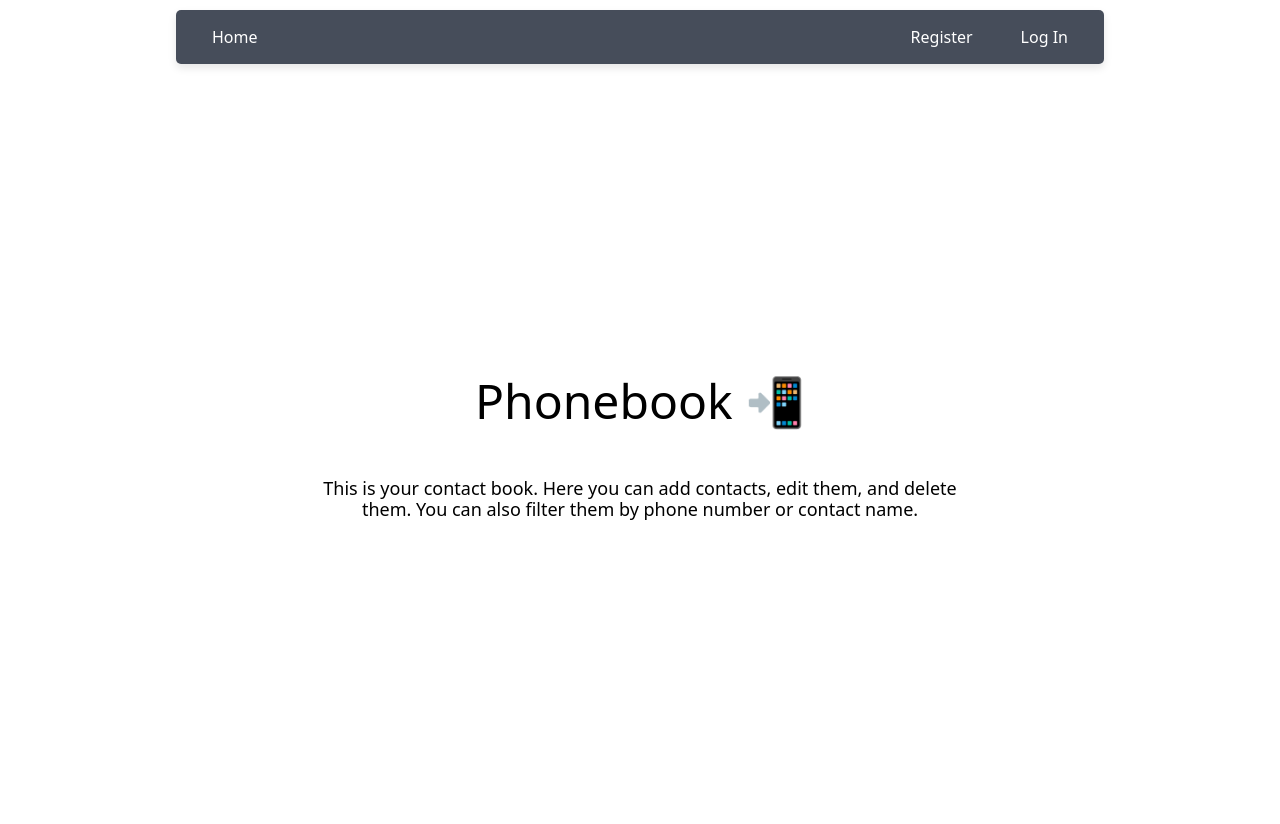
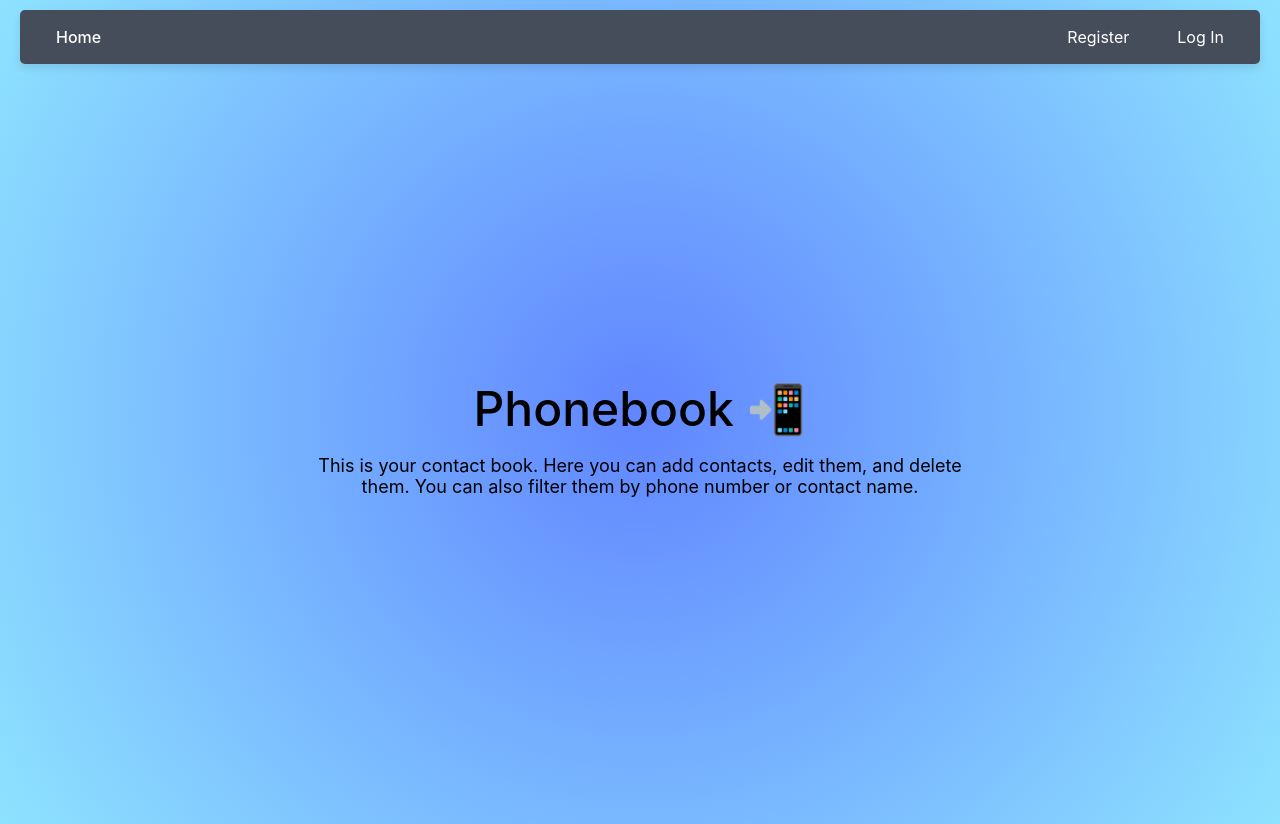
Before and after one commit to KosianenkoMykola/goit-react-hw-08, a React (Vite) app: page / in a window 1280 px wide. Built offline with nearby package versions, Linux system fonts and the light colour scheme.

Commit message:
fixed loader

```diff
--- a/package.json
+++ b/package.json
@@ -21,6 +21,7 @@
     "modern-normalize": "^2.0.0",
     "nanoid": "^5.0.7",
     "react": "^18.2.0",
+    "react-content-loader": "^7.0.2",
     "react-dom": "^18.2.0",
     "react-helmet-async": "^2.0.5",
     "react-hot-toast": "^2.4.1",
@@ -28,6 +29,7 @@
     "react-loader-spinner": "^6.1.6",
     "react-redux": "^9.1.2",
     "react-router-dom": "^6.25.1",
+    "react-spinners": "^0.14.1",
     "redux-persist": "^6.0.0",
     "redux-toolkit": "^1.1.2",
     "yup": "^1.4.0"
--- a/src/components/App/App.jsx
+++ b/src/components/App/App.jsx
@@ -6,6 +6,7 @@ import { PrivateRoute } from '../PrivateRoute';
 import { RestrictedRoute } from '../RestrictedRoute';
 import { refreshUser } from '../../redux/auth/operations';
 import { selectIsRefreshing } from '../../redux/auth/selectors';
+import { PropagateLoader } from 'react-spinners'
 import css from '../App/App.module.css'
 
 const HomePage = lazy(() => import('../../pages/HomePage/HomePage'));
@@ -22,7 +23,7 @@ export const App = () => {
   }, [dispatch]);
 
   return isRefreshing ? (
-    <b className={css.loader}>Refreshing user...</b>
+    <div className={css.loader}><PropagateLoader color="#2501ff" size={25} speedMultiplier={2}/></div>
   ) : (
 
     <Layout>
--- a/src/components/App/App.module.css
+++ b/src/components/App/App.module.css
@@ -1,4 +1,6 @@
 .loader {
   display: flex;
+  align-items: center;
   justify-content: center;
+  margin-top: 150px;
 }
--- a/src/components/AppBar/AppBar.jsx
+++ b/src/components/AppBar/AppBar.jsx
@@ -4,15 +4,17 @@ import { useSelector } from 'react-redux';
 import {AuthNav} from '../AuthNav/AuthNav';
 import {selectIsLoggedIn} from '../../redux/auth/selectors';
 import css from '../AppBar/AppBar.module.css';
-import SearchBox from '../SearchBox/SearchBox';
+import SearchBox from '../../components/SearchBox/SearchBox'
+import { useLocation } from 'react-router-dom';
 
 export const AppBar = () => {
   const isLoggedIn = useSelector(selectIsLoggedIn);
+  const location = useLocation();
 
   return (
     <header className={css.header}>
       <Navigation />
-      {isLoggedIn && <SearchBox />}
+      {location.pathname === '/contacts' && <SearchBox />}
       {isLoggedIn ? <UserMenu /> : <AuthNav />}
     </header>
   );
--- a/src/components/AppBar/AppBar.module.css
+++ b/src/components/AppBar/AppBar.module.css
@@ -1,5 +1,4 @@
 .header {
-  margin-top: 10px;
   display: flex;
   justify-content: space-between;
   align-items: center;
--- a/src/components/Layout.jsx
+++ b/src/components/Layout.jsx
@@ -3,9 +3,9 @@ import { AppBar } from './AppBar/AppBar';
 
 export const Layout = ({ children }) => {
   return (
-    <div style={{ maxWidth: 960, margin: '0 auto', padding: '0 16px' }}>
+    <>
       <AppBar />
       <Suspense fallback={null}>{children}</Suspense>
-    </div>
+    </>
   );
 };
--- a/src/index.css
+++ b/src/index.css
@@ -5,6 +5,9 @@ body {
       sans-serif;
     -webkit-font-smoothing: antialiased;
     -moz-osx-font-smoothing: grayscale;
+    background: rgb(42,92,255);
+    background: radial-gradient(circle, rgba(42,92,255,0.7441351540616247) 0%, rgba(119,221,255,0.8309698879551821) 100%);
+    padding: 10px 20px;
   }
 
   code {
--- a/src/main.jsx
+++ b/src/main.jsx
@@ -1,13 +1,15 @@
 import React from 'react';
+import ReactDOM from 'react-dom/client';
 import { HelmetProvider } from 'react-helmet-async';
-import ReactDOM from 'react-dom/client';
+import { Toaster } from 'react-hot-toast';
 import { BrowserRouter } from 'react-router-dom';
 import { PersistGate } from 'redux-persist/integration/react';
 import { Provider } from 'react-redux';
 import  {App} from './components/App/App'
 import { store, persistor } from './redux/store';
 import 'modern-normalize';
-import { Toaster } from 'react-hot-toast';
+import '../src/index.css'
+
 
 ReactDOM.createRoot(document.getElementById('root')).render(
   <React.StrictMode>
--- a/src/pages/ContactsPage/ContactsPage.jsx
+++ b/src/pages/ContactsPage/ContactsPage.jsx
@@ -5,7 +5,8 @@ import ContactList from '../../components/ContactList/ContactList'
 import ContactForm from '../../components/ContactForm/ContactForm';
 import { fetchAll } from '../../redux/contacts/operations';
 import { selectLoading } from '../../redux/contacts/selectors';
-import css from '../ContactsPage/ContactsPage.module.css'
+import css from '../ContactsPage/ContactsPage.module.css';
+import { PropagateLoader } from 'react-spinners'
 
 export default function TasksPage() {
   const dispatch = useDispatch();
@@ -19,8 +20,7 @@ export default function TasksPage() {
     <>
       <DocumentTitle>Your contacts</DocumentTitle>
       <ContactForm />
-      <div className={css.loader}>{isLoading && 'Request in progress...'}</div>
-      <ContactList />
+      {isLoading ? <div className={css.loader}><PropagateLoader color="#2501ff" size={25} speedMultiplier={2}/></div> : <ContactList />}
      </>
   );
 }
--- a/src/pages/ContactsPage/ContactsPage.module.css
+++ b/src/pages/ContactsPage/ContactsPage.module.css
@@ -2,6 +2,5 @@
     display: flex;
     align-items: center;
     justify-content: center;
-    margin-bottom: 20px;
-    color: rgb(71, 196, 241);
+    margin-top: 150px;
 }
--- a/src/pages/HomePage/HomePage.module.css
+++ b/src/pages/HomePage/HomePage.module.css
@@ -10,6 +10,7 @@
     font-weight: 500;
     font-size: 48px;
     text-align: center;
+    margin-bottom: 20px;
   }
 
   .description {
```
Also changed, not shown: 1 other file (tests, documents, lock files or other folders).
